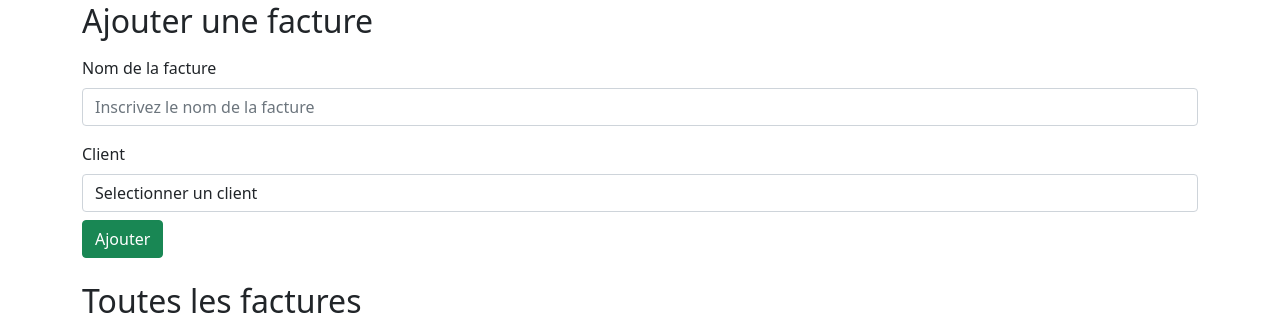
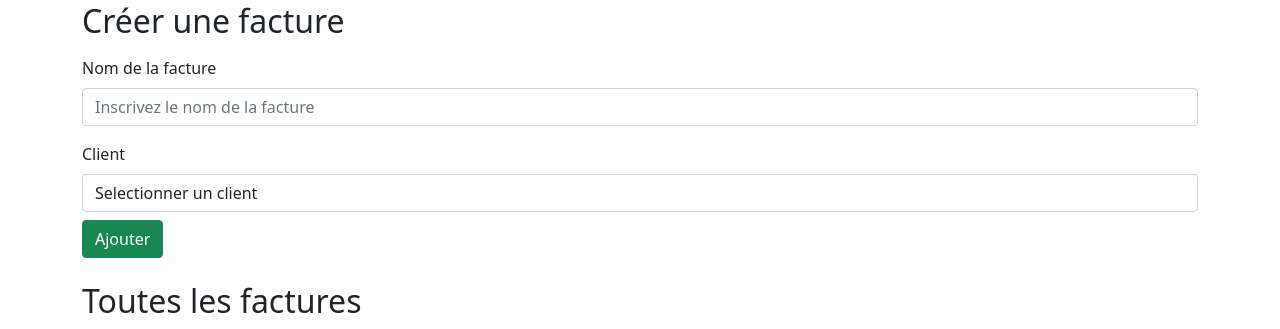
Before and after one commit to am-yl/TIW_Factures, a PHP site: template views/pages/factures/list.php in a window 1280 px wide. Shown: the part 102-431 px from the top of the page. Run offline with PHP 8.4, Linux system fonts and the light colour scheme; the template is opened without the code that fills it, so the values that code supplies are empty.

Commit message:
changement titre page listes factures

```diff
--- a/views/pages/factures/list.php
+++ b/views/pages/factures/list.php
@@ -1,7 +1,7 @@
 <div class="container">
     <div class="row">
         <form method="POST" class="pb-4" action="/?data=facture&action=add">
-            <h2>Ajouter une facture</h2>
+            <h2>Créer une facture</h2>
             <div class="form-group py-2">
                 <label class="form-label" for="nom-facture">Nom de la facture </label>
                 <input class="form-control" type="text" id="nom-facture" name="nom-facture" placeholder="Inscrivez le nom de la facture" required>
```
